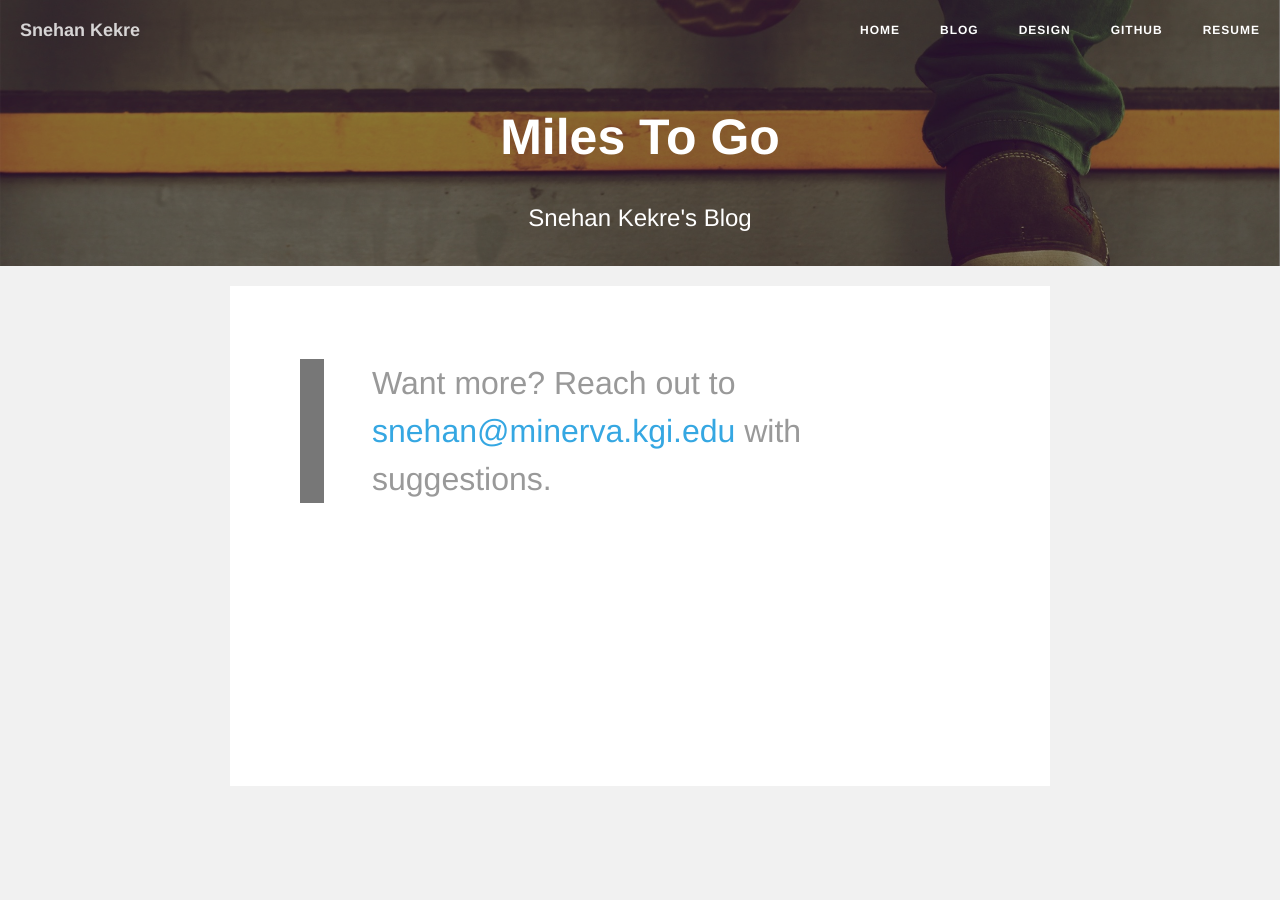
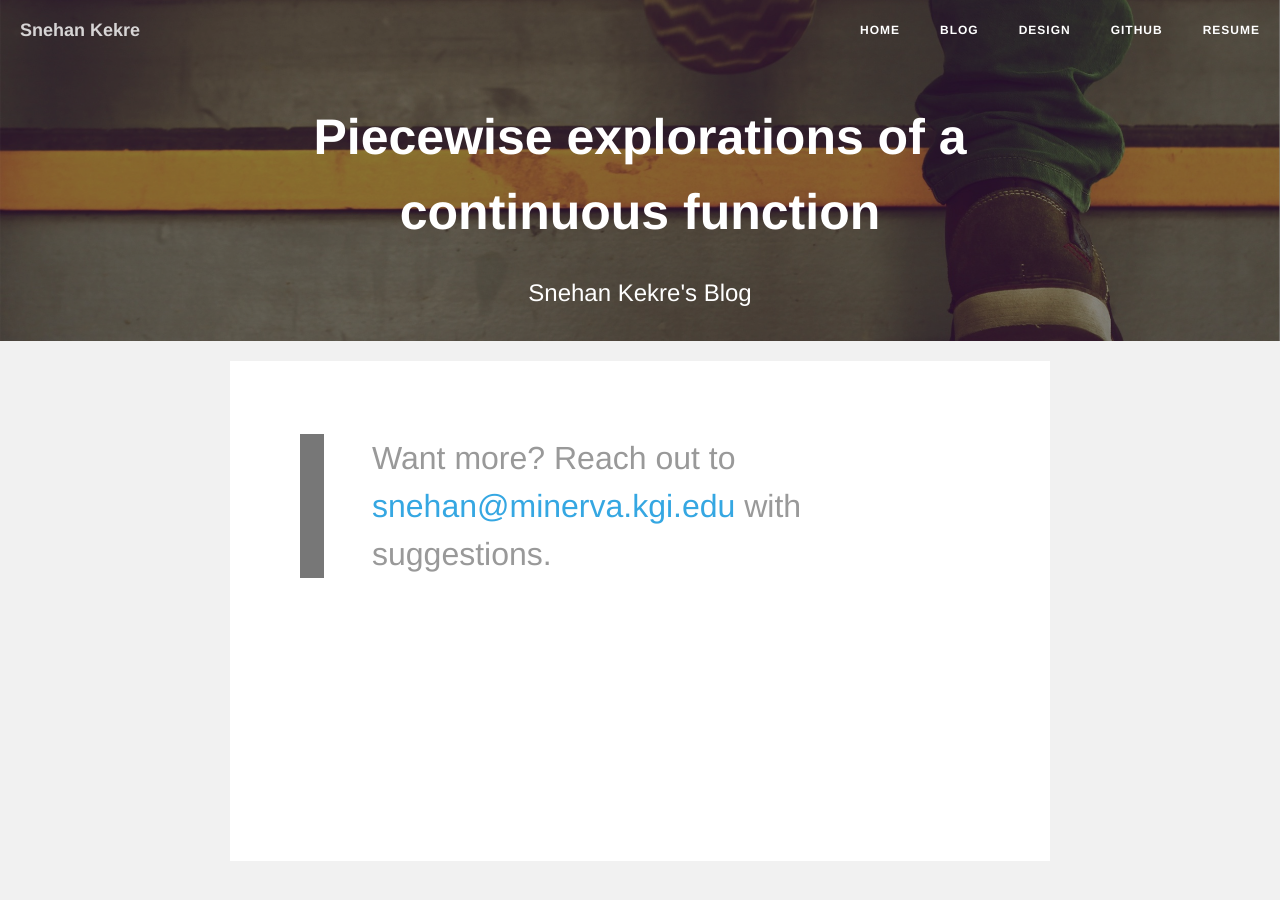
Before and after one commit to snehankekre/snehankekre.github.io, a Jekyll site: the page built from blog.md, in a window 1280 px wide. Built offline with Jekyll 4.4.1, drawn with Linux system fonts in a browser that asks for light colours.

Commit message:
Description

```diff
--- a/blog.md
+++ b/blog.md
@@ -1,6 +1,6 @@
 ---
 layout: home
-title: "Miles To Go"
+title: "Piecewise explorations of a continuous function"
 permalink: /blog.html
 description: "Snehan Kekre's Blog"
 tags: [Jekyll, theme, responsive, blog, template]
```
